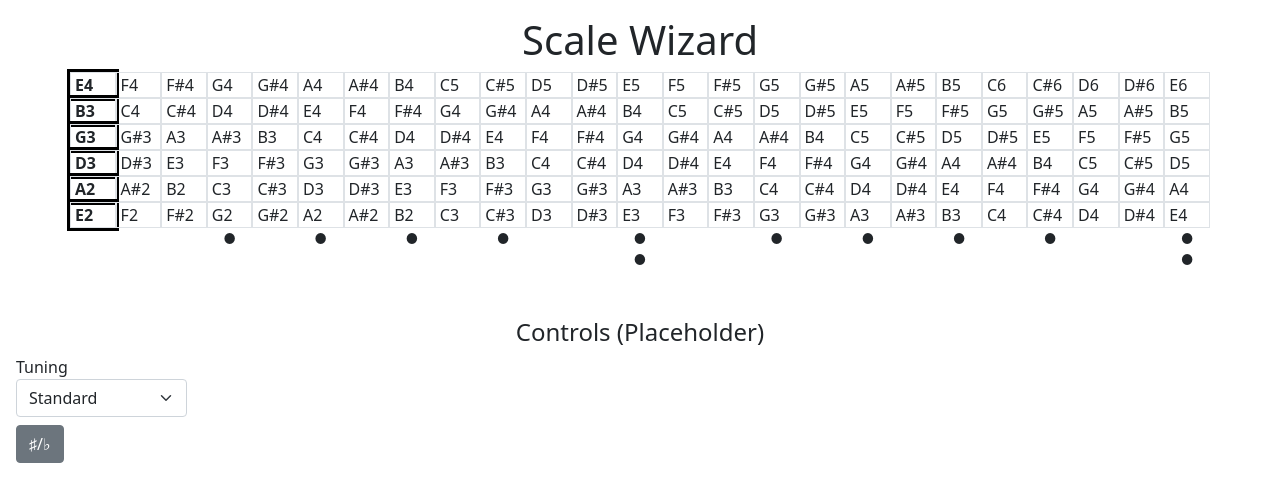
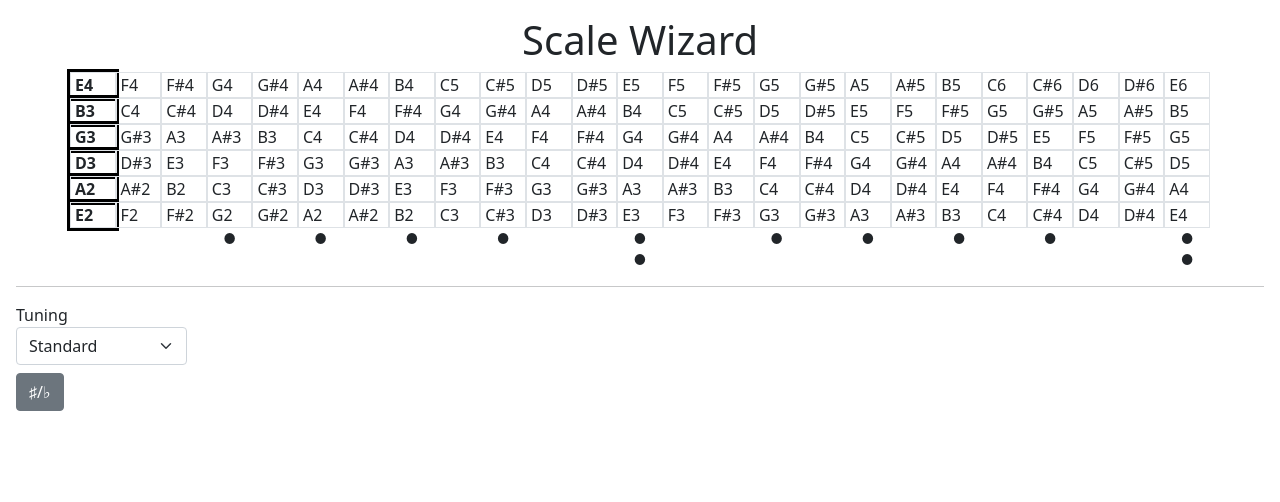
Before and after one commit to AlasdairWallaceMackie/scale-wizard, a React (Create React App) app: page / in a window 1280 px wide. Shown: the top 502 px of the page. Built offline with nearby package versions, Linux system fonts and the light colour scheme.

Commit message:
Add <hr>. Remove placeholder Controls header

```diff
--- a/src/App.tsx
+++ b/src/App.tsx
@@ -17,6 +17,7 @@ export default function App(){
                 numberOfFrets={numberOfFrets}
                 tuning={currentTuning}
             />
+            <hr />
             <Controls
                 setCurrentTuning={setCurrentTuning}
             />
--- a/src/components/Controls.tsx
+++ b/src/components/Controls.tsx
@@ -21,8 +21,6 @@ export default function Controls(props: Props){
 
     return (
         <form>
-            <h4 className="text-center mt-5">Controls (Placeholder)</h4>
-
             <label htmlFor="tuning-select" className="form-label">
                 Tuning
                 <select id="tuning-select" className="form-select" onChange={e => onChangeTuning(e)}>
```
